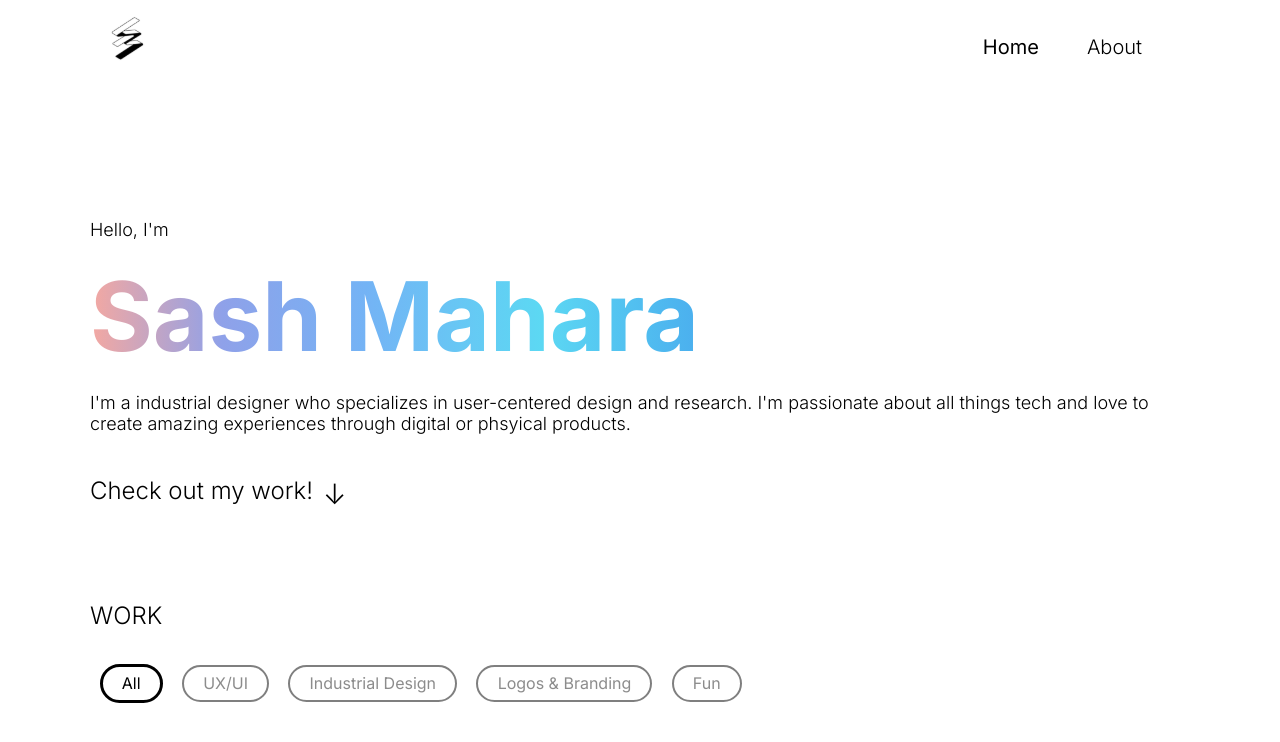
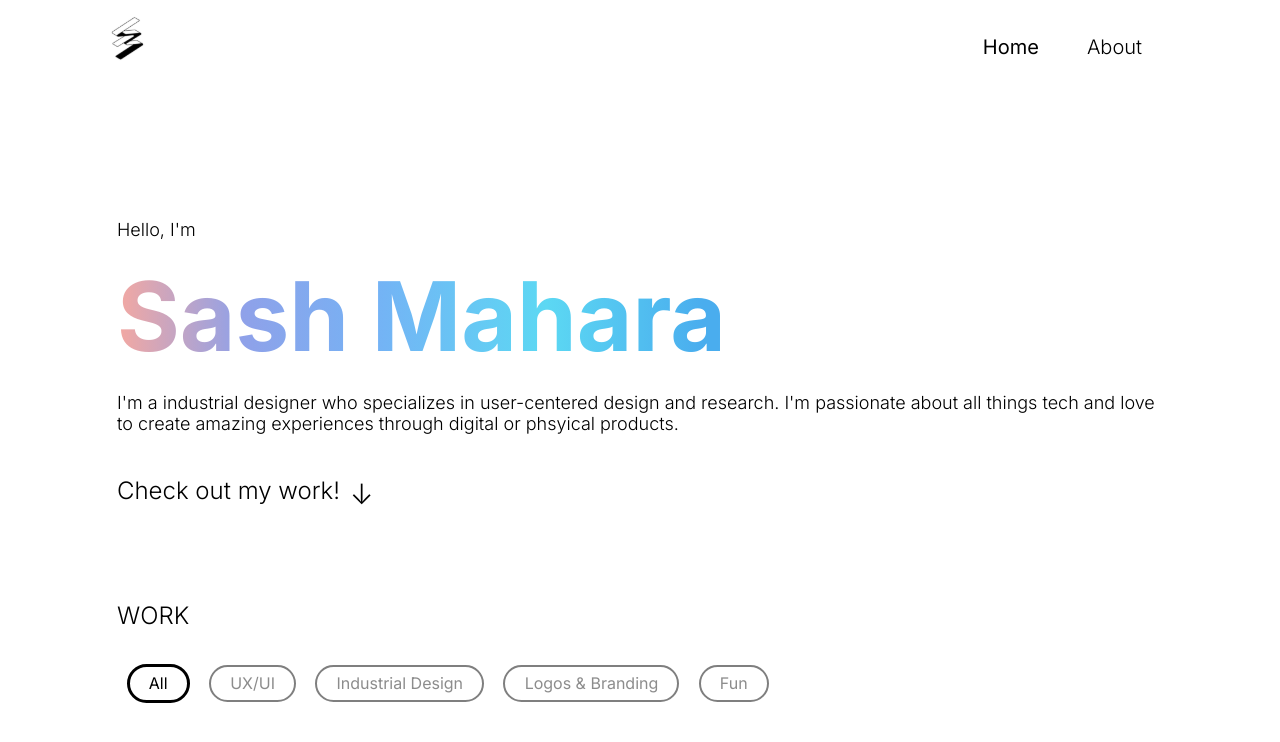
Before and after one commit to Elimists/sash-portfolio, a Next.js app: page / in a window 1280 px wide. Shown: the top 742 px of the page. Built offline with nearby package versions, Linux system fonts and the light colour scheme.

Commit message:
Added global styles for light and dark theme.

```diff
--- a/styles/globals.css
+++ b/styles/globals.css
@@ -1,10 +1,39 @@
 @import url('https://fonts.googleapis.com/css2?family=Inter:wght@300;400;500;600;700&display=swap');
 
-html,
-body {
+
+
+html{
   padding: 0;
   margin: 0;
   font-family: 'Inter', sans-serif;
+
+}
+
+body,
+body[data-theme="light"]{
+  --color-text: black;
+  --color-background: #fff;
+  --color-gray: rgba(26, 26, 26, 0.5);
+
+  --color-theme-toggle-border: rgb(249, 0, 0);
+
+}
+
+body[data-theme="dark"]{
+  --color-text: #fff;
+  --color-background: black;
+  --color-gray: rgba(220, 220, 220, 0.5);
+
+  --color-theme-toggle-border: #fff;
+}
+
+
+body{
+  margin: 0 auto;
+  width: auto;
+  max-width: 1110px;
+  background-color: var(--color-background);
+  color: var(--color-text);
 }
 
 a {
```
